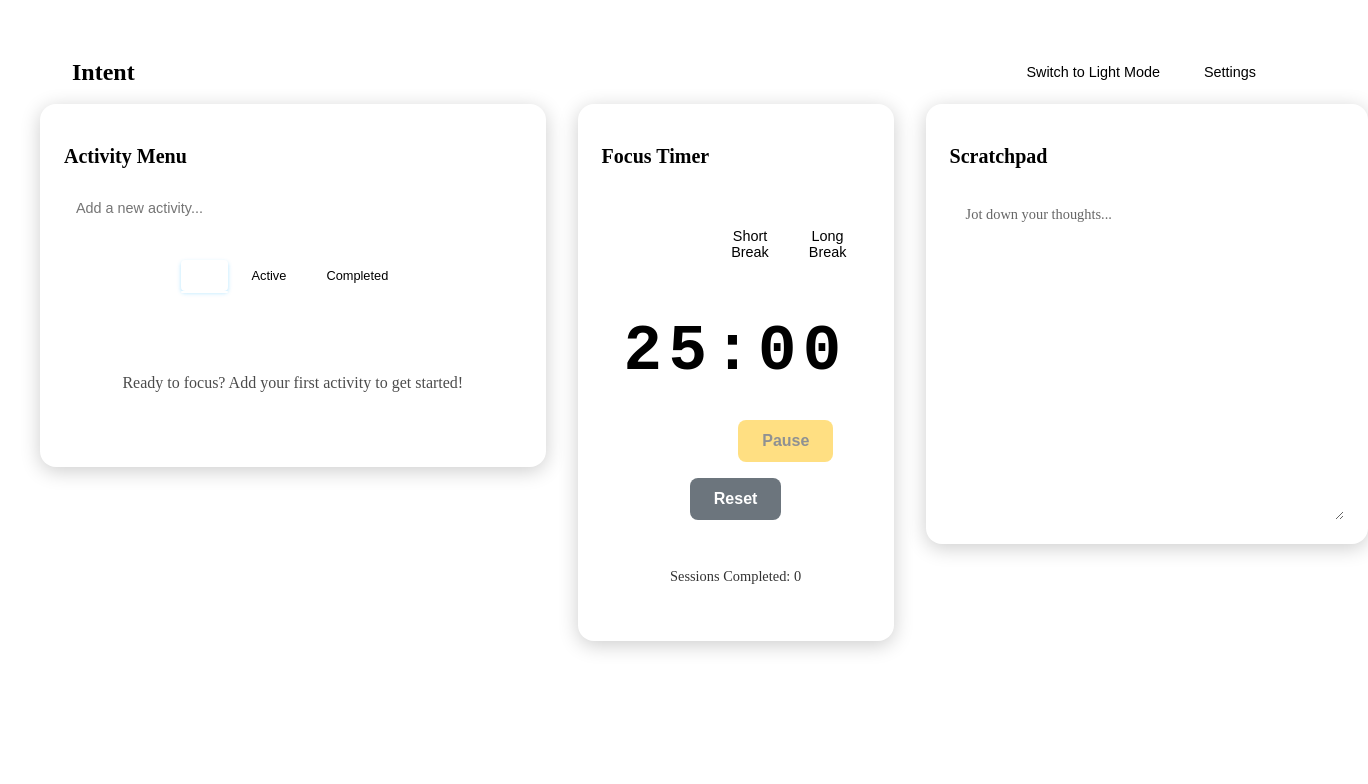
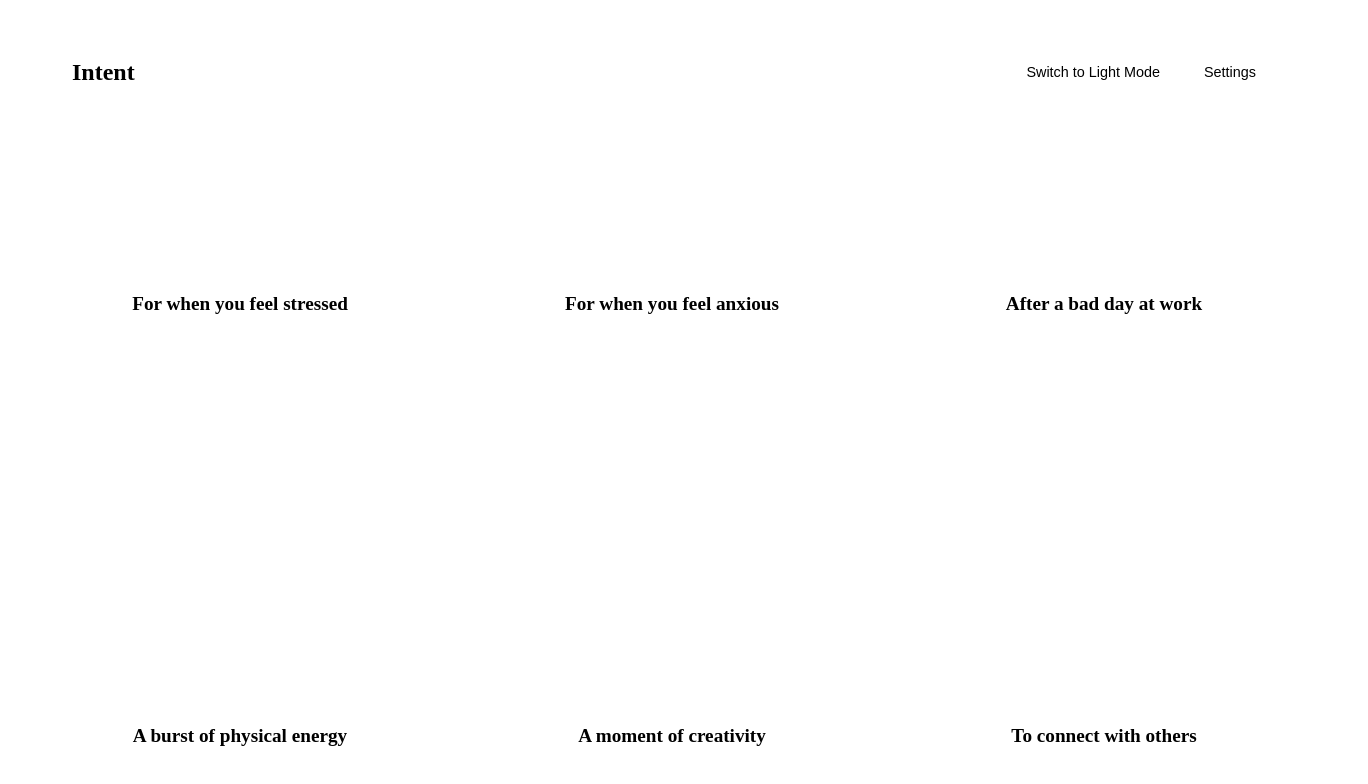
Before and after one commit to SimField2107/intent-app, a React (Vite) app: page / in a window 1280 px wide. Shown: the top 784 px of the page, 1368 px wide, since content can reach past the window. Built offline with nearby package versions, Linux system fonts and the light colour scheme; the HTML template or start-up script is replaced by a standard one.

Commit message:
feat(ui): Implement Dopamine Board grid layout

```diff
--- /dev/null
+++ b/src/components/DopamineBoard.jsx
@@ -0,0 +1,24 @@
+import React from 'react';
+import DopamineCard from './DopamineCard';
+import styles from './DopamineBoard.module.css';
+
+const cardData = [
+  { id: 1, title: 'For when you feel stressed' },
+  { id: 2, title: 'For when you feel anxious' },
+  { id: 3, title: 'After a bad day at work' },
+  { id: 4, title: 'A burst of physical energy' },
+  { id: 5, title: 'A moment of creativity' },
+  { id: 6, title: 'To connect with others' },
+];
+
+const DopamineBoard = () => {
+  return (
+    <div className={styles.board}>
+      {cardData.map((card) => (
+        <DopamineCard key={card.id} title={card.title} />
+      ))}
+    </div>
+  );
+};
+
+export default DopamineBoard;
--- /dev/null
+++ b/src/components/DopamineBoard.module.css
@@ -0,0 +1,6 @@
+.board {
+  display: grid;
+  grid-template-columns: repeat(3, 1fr);
+  gap: 2rem;
+  width: 100%;
+}
--- /dev/null
+++ b/src/components/DopamineCard.jsx
@@ -0,0 +1,12 @@
+import React from 'react';
+import styles from './DopamineCard.module.css';
+
+const DopamineCard = ({ title }) => {
+  return (
+    <div className={styles.card}>
+      <h3 className={styles.title}>{title}</h3>
+    </div>
+  );
+};
+
+export default DopamineCard;
--- /dev/null
+++ b/src/components/DopamineCard.module.css
@@ -0,0 +1,28 @@
+.card {
+  background-color: var(--secondary);
+  border: 1px solid var(--border-color);
+  border-radius: 16px;
+  aspect-ratio: 1 / 1;
+  display: flex;
+  align-items: center;
+  justify-content: center;
+  text-align: center;
+  padding: 1rem;
+  cursor: pointer;
+  transition: transform 0.2s ease, box-shadow 0.2s ease;
+}
+
+.card:hover {
+  transform: translateY(-5px);
+  box-shadow: 0 8px 25px rgba(0, 0, 0, 0.1);
+}
+
+[data-theme='dark'] .card:hover {
+  box-shadow: 0 8px 25px rgba(0, 0, 0, 0.3);
+}
+
+.title {
+  font-size: 1.2rem;
+  font-weight: 600;
+  color: var(--text);
+}
--- a/src/pages/DashboardPage.jsx
+++ b/src/pages/DashboardPage.jsx
@@ -1,10 +1,7 @@
 import React, { useContext } from 'react';
 import Header from '../components/Header';
-import Menu from '../components/Menu';
-import Timer from '../components/Timer';
-import NotePad from '../components/NotePad';
+import DopamineBoard from '../components/DopamineBoard';
 import SettingsModal from '../components/SettingsModal';
-import Card from '../components/Card';
 import AppContext from '../context/AppContext';
 import styles from './DashboardPage.module.css';
 
@@ -15,15 +12,7 @@ const DashboardPage = () => {
     <div className={styles.dashboard}>
       <Header />
       <main className={styles.mainContent}>
-        <Card title="Activity Menu">
-          <Menu />
-        </Card>
-        <Card title="Focus Timer">
-          <Timer />
-        </Card>
-        <Card title="Scratchpad">
-          <NotePad />
-        </Card>
+        <DopamineBoard />
       </main>
       {isSettingsOpen && <SettingsModal />}
       {activityToDelete && (
--- a/src/pages/DashboardPage.module.css
+++ b/src/pages/DashboardPage.module.css
@@ -6,10 +6,10 @@
 }
 
 .mainContent {
-  display: grid;
-  grid-template-columns: 40% 25% 35%;
-  gap: 2rem;
-  align-items: start;
+  display: flex;
+  justify-content: center;
+  align-items: center;
+  width: 100%;
 }
 
 /* Confirmation Modal Styles */
```
